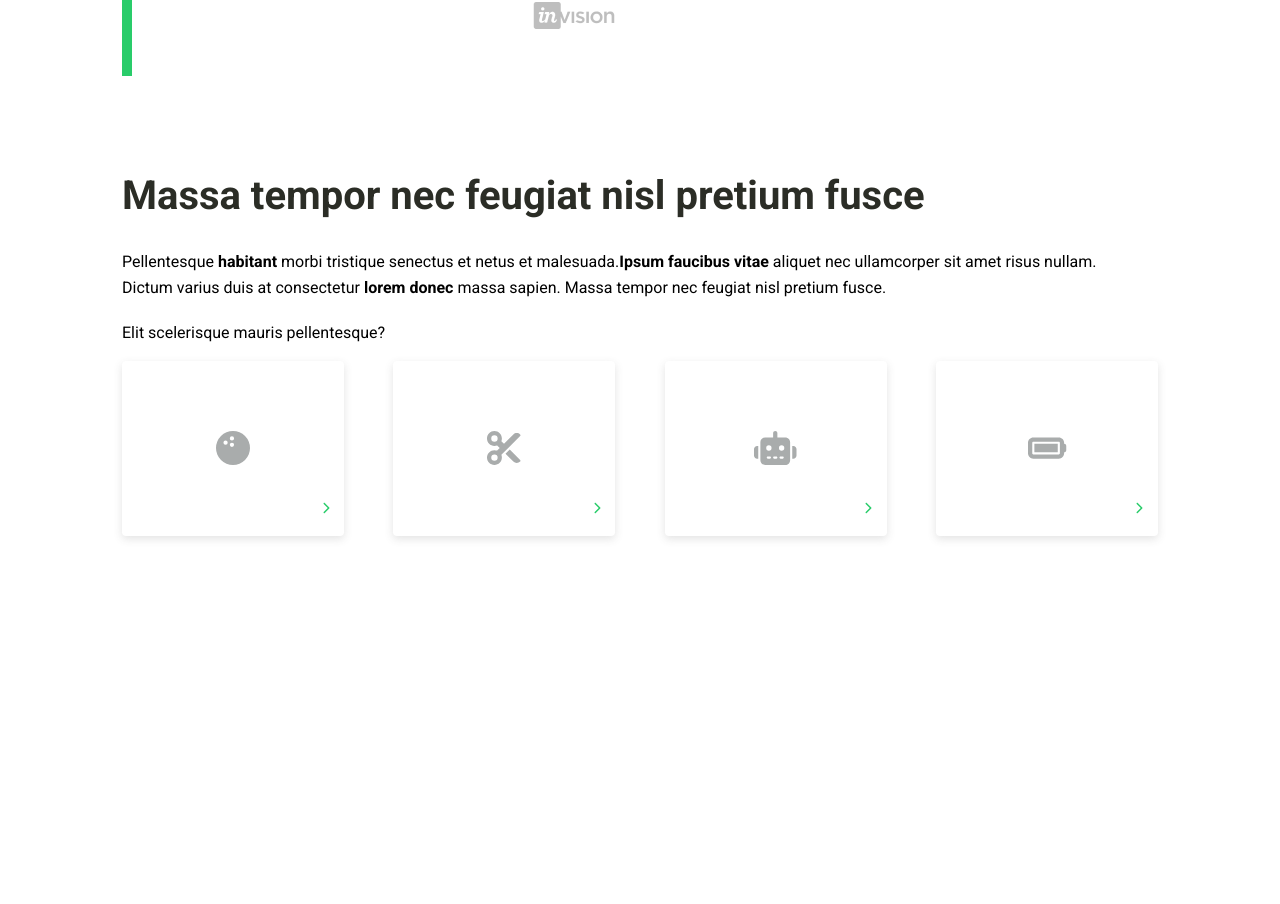
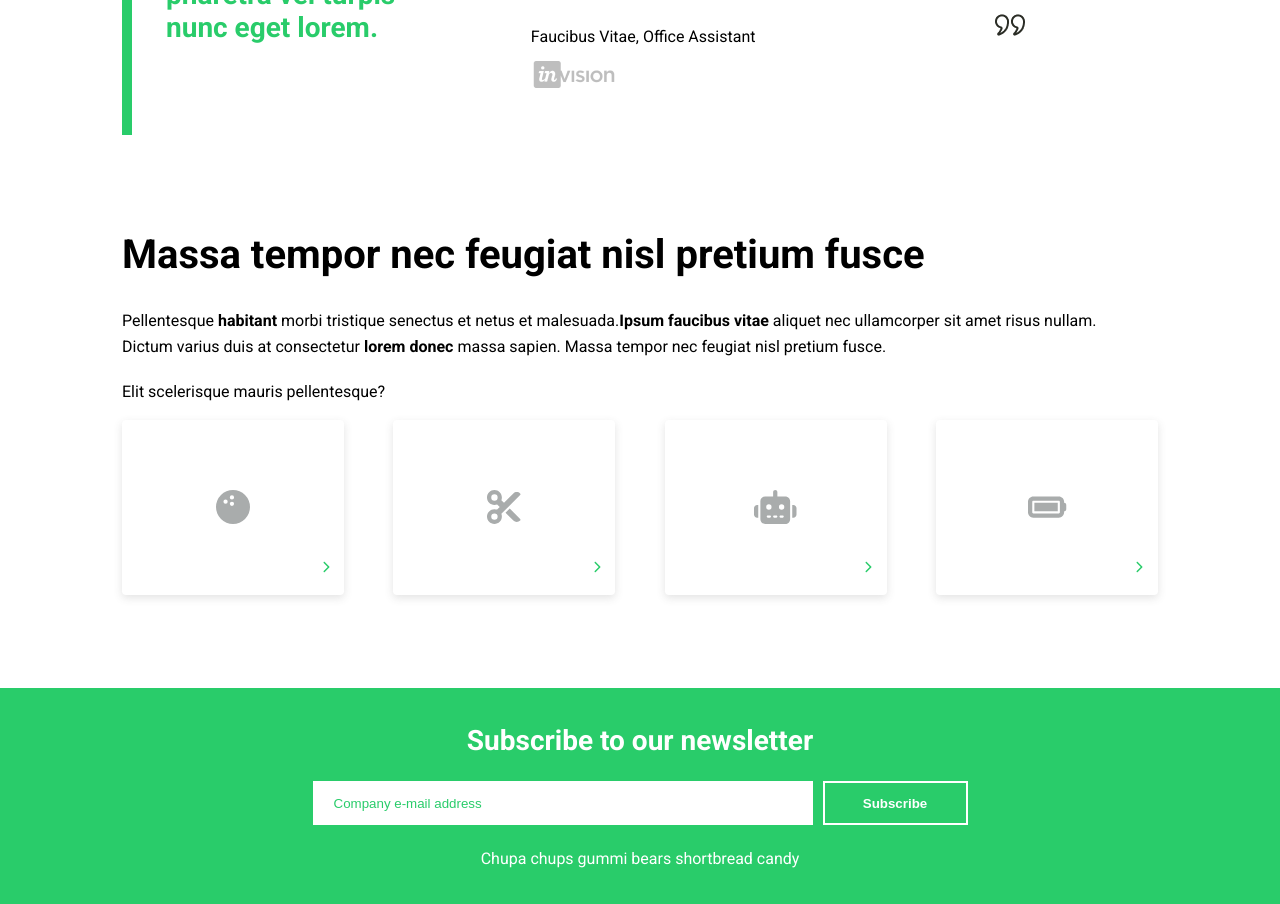
Before and after one commit to dawid-grabowski/dawid-grabowski.github.io, a React (Create React App) app: page / in a window 1280 px wide. Shown: the part 1420-2324 px from the top of the page. Before the commit the page ends 2049 px from the top, so only its background shows below. Built offline with nearby package versions, Linux system fonts and the light colour scheme; the HTML template or start-up script is replaced by a standard one.

Commit message:
add: added newsletter to the page and fixes bugs

```diff
--- a/src/App.tsx
+++ b/src/App.tsx
@@ -1,18 +1,23 @@
 import React from 'react';
+import './app.css';
 import FAQ from './components/faq/FAQ';
 import Header from './components/header/Header';
 import Hero from './components/hero/Hero';
 import Info from './components/info/Info';
+import Newsletter from './components/newsletter/Newsletter';
 import Testimonial from './components/testimonial/Testimonial';
 
 const App: React.FC = (): React.ReactElement => {
 	return (
 		<>
-			<Header />
-			<Hero />
-			<FAQ />
-			<Testimonial />
-			<Info />
+			<div className='container'>
+				<Header />
+				<Hero />
+				<FAQ />
+				<Testimonial />
+				<Info />
+			</div>
+			<Newsletter />
 		</>
 	);
 };
--- /dev/null
+++ b/src/app.css
@@ -0,0 +1,5 @@
+.container {
+	max-width: 144rem;
+	margin: 0 auto;
+	padding: 4rem 12.2rem;
+}
--- a/src/components/faq/FAQ.tsx
+++ b/src/components/faq/FAQ.tsx
@@ -21,7 +21,7 @@ const FAQ: React.FC = (): React.ReactElement => {
 			{faqData.map(({ title, description }: IFaqData, index: number) => {
 				const incrementedIndex: number = index + 1;
 				return (
-					<details key={index} open={incrementedIndex === 0 ? true : false}>
+					<details key={index} open={incrementedIndex === 1 ? true : false}>
 						<summary onClick={() => handleOpenedDetails(incrementedIndex)}>
 							<span>{incrementedIndex < 10 ? `0${incrementedIndex}.` : `${incrementedIndex}.`}</span>
 							<h3>{title}</h3>
--- a/src/components/header/header.css
+++ b/src/components/header/header.css
@@ -22,6 +22,7 @@
 	border: none;
 	background-color: #02cc67;
 	color: #fff;
+	font-weight: bold;
 	cursor: pointer;
 	transition: background-color 0.2s ease-in-out;
 }
--- a/src/components/hero/hero.css
+++ b/src/components/hero/hero.css
@@ -39,6 +39,7 @@ main .hero-content button {
 	border: none;
 	background-color: #02cc67;
 	color: #fff;
+	font-weight: bold;
 	cursor: pointer;
 	transition: background-color 0.2s ease-in-out;
 }
--- a/src/components/info/Info.tsx
+++ b/src/components/info/Info.tsx
@@ -7,7 +7,7 @@ import BatteryCard from './cards/BatteryCard';
 
 const Info: React.FC = (): React.ReactElement => {
 	return (
-		<section className='info'>
+		<summary className='info'>
 			<div className='info-text'>
 				<h2>Massa tempor nec feugiat nisl pretium fusce</h2>
 				<p>
@@ -26,7 +26,7 @@ const Info: React.FC = (): React.ReactElement => {
 				<RobotCard />
 				<BatteryCard />
 			</div>
-		</section>
+		</summary>
 	);
 };
 
--- /dev/null
+++ b/src/components/newsletter/Newsletter.tsx
@@ -0,0 +1,17 @@
+import React from 'react';
+import './newsletter.css';
+
+const Newsletter: React.FC = (): React.ReactElement => {
+	return (
+		<section className='newsletter'>
+			<h3>Subscribe to our newsletter</h3>
+			<div className='newsletter-interaction'>
+				<input type='email' name='email' id='email' placeholder='Company e-mail address' />
+				<button>Subscribe</button>
+			</div>
+			<p>Chupa chups gummi bears shortbread candy </p>
+		</section>
+	);
+};
+
+export default Newsletter;
--- /dev/null
+++ b/src/components/newsletter/newsletter.css
@@ -0,0 +1,55 @@
+.newsletter {
+	display: flex;
+	justify-content: center;
+	align-items: center;
+	flex-direction: column;
+	width: 100%;
+	height: 21.6rem;
+	color: #fff;
+	background-color: #29cc6a;
+	z-index: 1;
+}
+
+.newsletter-interaction {
+	display: flex;
+	justify-content: center;
+	align-items: center;
+	gap: 1rem;
+	padding: 2.4rem 0;
+}
+
+.newsletter h3 {
+	font-size: 2.8rem;
+	font-weight: bold;
+}
+
+.newsletter input {
+	height: 4.4rem;
+	width: 50rem;
+	padding: 1rem 2rem;
+	border: 1px solid #fff;
+	background-color: #fff;
+}
+
+.newsletter input::placeholder {
+	color: #29cc6a;
+}
+
+.newsletter button {
+	width: 14.5rem;
+	height: 4.4rem;
+	border: 0.2rem solid #fff;
+	color: #fff;
+	font-weight: bold;
+	background-color: #29cc6a;
+	cursor: pointer;
+	transition: background-color 0.2s ease-in-out;
+}
+
+.newsletter button:hover {
+	background-color: #00da6d;
+}
+
+.newsletter p {
+	font-size: 1.6rem;
+}
--- a/src/index.css
+++ b/src/index.css
@@ -11,8 +11,5 @@ html {
 }
 
 body {
-	max-width: 144rem;
-	margin: 0 auto;
-	padding: 4rem 12.2rem;
 	font-family: 'Roboto', sans-serif;
 }
```
